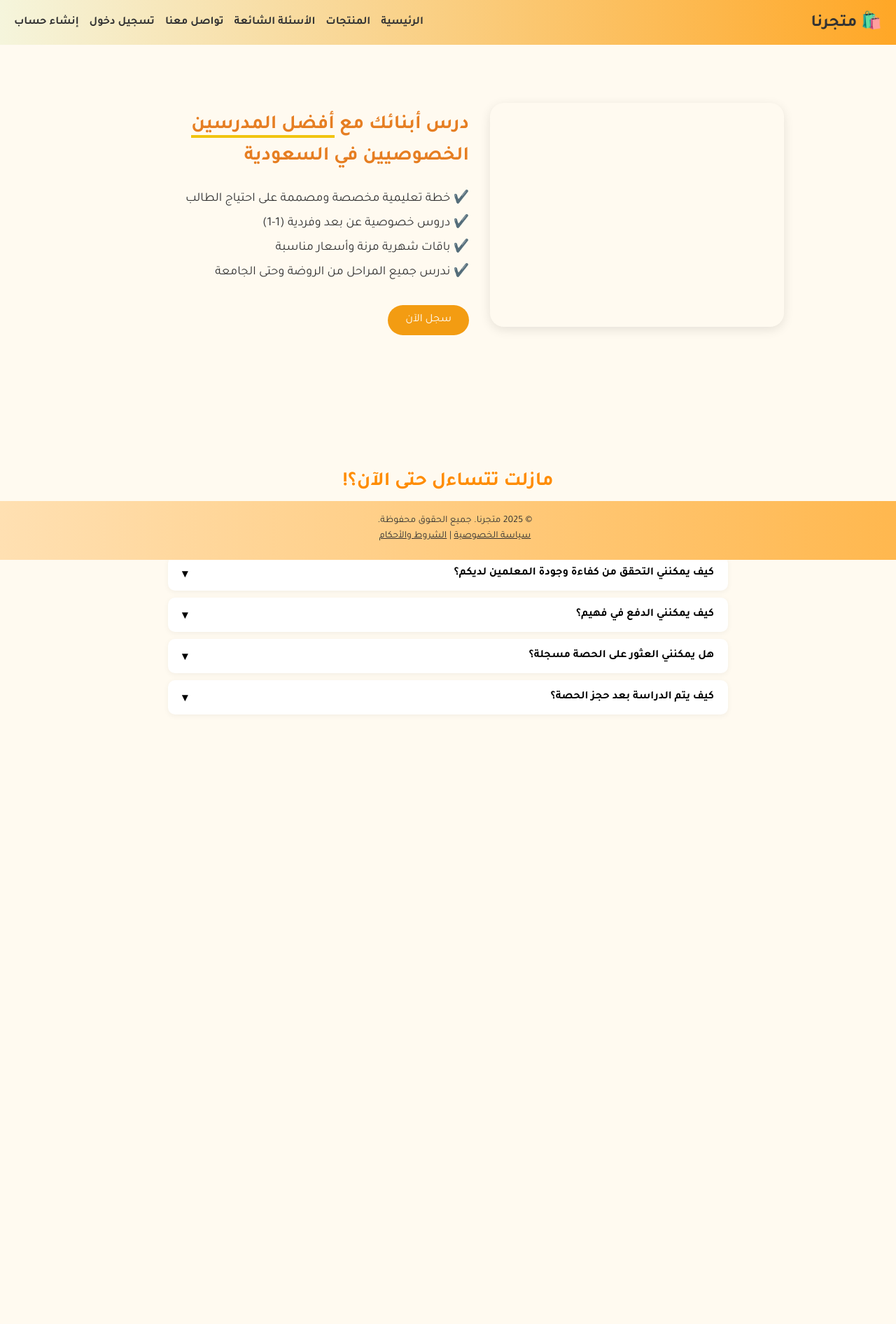
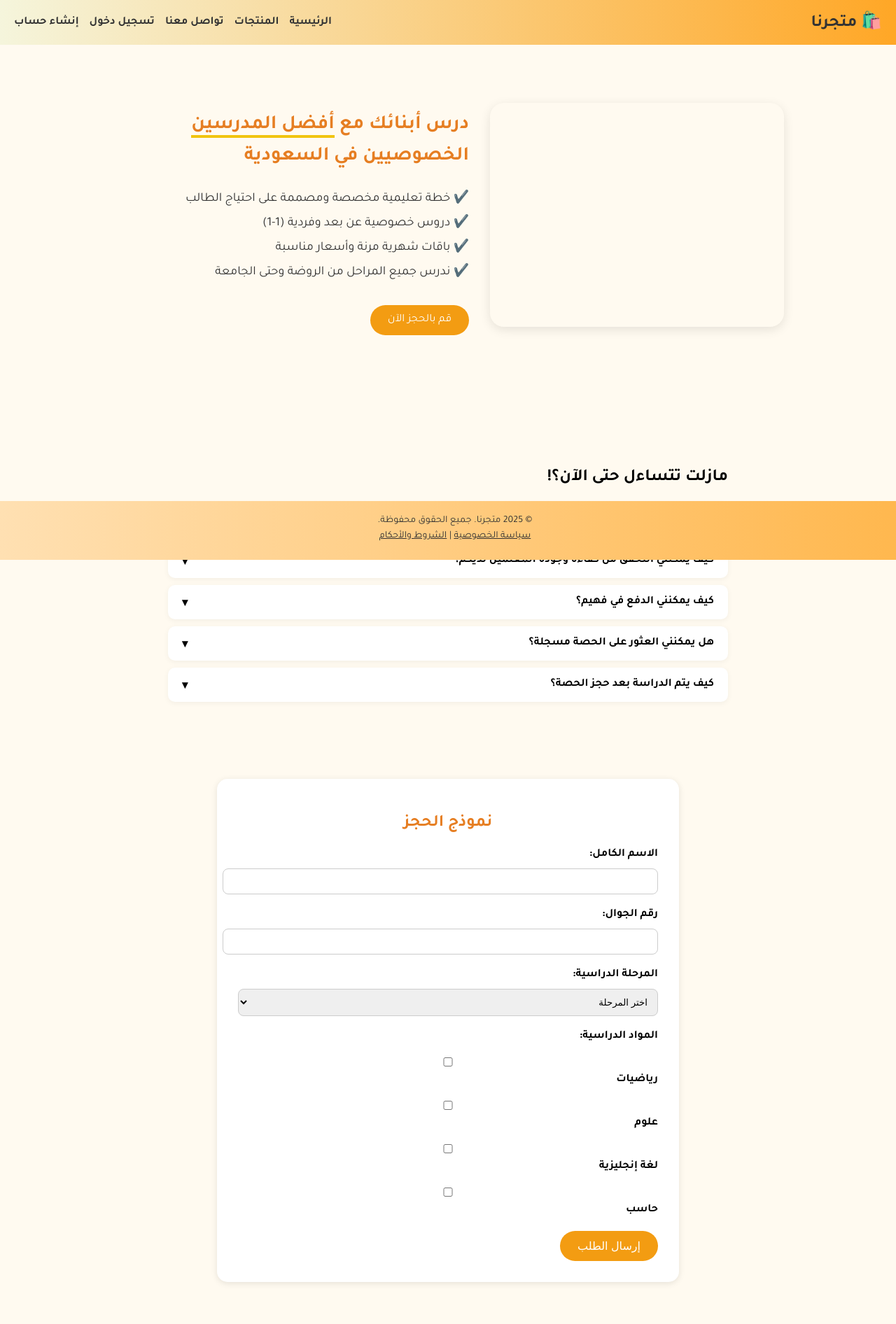
Before and after one commit to Dana1417/store_project, a Django app: page / in a window 1280 px wide. Shown: the whole page at 70% size. Before the commit the page ends 1021 px from the top, so only its background shows below. Run offline with Django 4.2, Linux system fonts and the light colour scheme; some libraries are stand-ins or nearby versions.

Commit message:
تعديل الهوم مع اضافة سجل الان

```diff
--- a/core/urls.py
+++ b/core/urls.py
@@ -1,5 +1,3 @@
-# /Users/hlm../store_project/core/urls.py
-
 from django.urls import path
 from .views import (
     home,
@@ -8,19 +6,19 @@ from .views import (
     register_view,
     login_view,
     contact,
-    privacy_view,     # ✅ تمت إضافتها
-    terms_view        # ✅ تمت إضافتها
+    privacy_view,
+    terms_view,
+    book_lesson,   # ✅ مسار معالجة نموذج الحجز
 )
 
 urlpatterns = [
-    path('', home, name='home'),                     # الرئيسية
-    path('header/', header, name='header'),          # الهيدر
-    path('footer/', footer, name='footer'),          # الفوتر
-    path('register/', register_view, name='register'),  # إنشاء حساب
-    path('login/', login_view, name='login'),           # تسجيل دخول
-    path('contact/', contact, name='contact'),          # تواصل معنا
-
-    # ✅ صفحات جديدة
-    path('privacy/', privacy_view, name='privacy'),     # سياسة الخصوصية
-    path('terms/', terms_view, name='terms'),           # الشروط والأحكام
+    path('', home, name='home'),                          # الصفحة الرئيسية
+    path('header/', header, name='header'),               # الهيدر
+    path('footer/', footer, name='footer'),               # الفوتر
+    path('register/', register_view, name='register'),    # إنشاء حساب
+    path('login/', login_view, name='login'),             # تسجيل الدخول
+    path('contact/', contact, name='contact'),            # تواصل معنا
+    path('privacy/', privacy_view, name='privacy'),       # سياسة الخصوصية
+    path('terms/', terms_view, name='terms'),             # الشروط والأحكام
+    path('book/', book_lesson, name='book_lesson'),       # ✅ معالجة نموذج "احجز الآن"
 ]
--- a/core/views.py
+++ b/core/views.py
@@ -3,21 +3,25 @@ from django.contrib.auth import login, authenticate
 from django.contrib.auth.forms import AuthenticationForm
 from django.contrib import messages
 
-from .forms import CustomUserCreationForm  # ✅ استيراد النموذج المخصص
-from store.models import Product  # ← استيراد المنتجات من قاعدة البيانات
+from .forms import CustomUserCreationForm  # ← نموذج إنشاء مستخدم
+from store.models import Product  # ← عرض المنتجات في الرئيسية
+
 
 # ✅ الصفحة الرئيسية
 def home(request):
     products = Product.objects.filter(available=True).order_by('-created_at')
     return render(request, 'home.html', {'products': products})
 
+
 # ✅ الهيدر
 def header(request):
     return render(request, 'header.html')
 
+
 # ✅ الفوتر
 def footer(request):
     return render(request, 'footer.html')
+
 
 # ✅ صفحة إنشاء حساب
 def register_view(request):
@@ -27,10 +31,11 @@ def register_view(request):
             user = form.save()
             login(request, user)
             messages.success(request, "🎉 تم إنشاء الحساب بنجاح، مرحبًا بك!")
-            return redirect('home')  # ← يمكنك تغييره لاحقًا لصفحة "شكرًا" إن أردت
+            return redirect('home')
     else:
         form = CustomUserCreationForm()
     return render(request, 'core/register.html', {'form': form})
+
 
 # ✅ صفحة تسجيل الدخول
 def login_view(request):
@@ -49,14 +54,33 @@ def login_view(request):
         form = AuthenticationForm()
     return render(request, 'core/login.html', {'form': form})
 
+
 # ✅ صفحة تواصل معنا
 def contact(request):
     return render(request, 'core/contact.html')
+
 
 # ✅ صفحة سياسة الخصوصية
 def privacy_view(request):
     return render(request, 'core/privacy.html')
 
+
 # ✅ صفحة الشروط والأحكام
 def terms_view(request):
     return render(request, 'core/terms.html')
+
+
+# ✅ معالجة نموذج "قم بالحجز الآن"
+def book_lesson(request):
+    if request.method == "POST":
+        name = request.POST.get("name")
+        phone = request.POST.get("phone")
+        grade = request.POST.get("grade")
+        subjects = request.POST.get("subjects")
+
+        # ✅ إذا أردت تخزين البيانات في قاعدة البيانات يمكنك إنشاء Model لذلك
+
+        messages.success(request, "✅ تم إرسال طلب الحجز بنجاح! سنتواصل معك قريبًا.")
+        return redirect('home')
+
+    return redirect('home')  # ← لو أحد فتح الرابط مباشرة
--- a/templates/header.html
+++ b/templates/header.html
@@ -10,12 +10,11 @@
 
     <!-- روابط التنقل -->
     <nav id="main-nav" style="display: flex; flex-wrap: wrap; gap: 15px; align-items: center;">
-      <a href="home.html" style="text-decoration: none; color: #333; font-weight: bold;">الرئيسية</a>
-      <a href="store.html" style="text-decoration: none; color: #333; font-weight: bold;">المنتجات</a>
-      <a href="faq.html" style="text-decoration: none; color: #333; font-weight: bold;">الأسئلة الشائعة</a> <!-- ✅ تمت الإضافة -->
-      <a href="contact.html" style="text-decoration: none; color: #333; font-weight: bold;">تواصل معنا</a>
-      <a href="login.html" style="text-decoration: none; color: #333; font-weight: bold;">تسجيل دخول</a>
-      <a href="register.html" style="text-decoration: none; color: #333; font-weight: bold;">إنشاء حساب</a>
+      <a href="{% url 'home' %}" style="text-decoration: none; color: #333; font-weight: bold;">الرئيسية</a>
+      <a href="{% url 'product_list' %}" style="text-decoration: none; color: #333; font-weight: bold;">المنتجات</a> <!-- ✅ تم تصحيح الرابط -->
+      <a href="{% url 'contact' %}" style="text-decoration: none; color: #333; font-weight: bold;">تواصل معنا</a>
+      <a href="{% url 'login' %}" style="text-decoration: none; color: #333; font-weight: bold;">تسجيل دخول</a>
+      <a href="{% url 'register' %}" style="text-decoration: none; color: #333; font-weight: bold;">إنشاء حساب</a>
     </nav>
   </div>
 
--- a/templates/home.html
+++ b/templates/home.html
@@ -6,6 +6,7 @@
   <meta name="viewport" content="width=device-width, initial-scale=1.0" />
   <title>الرئيسية - متجرنا</title>
   <link href="https://fonts.googleapis.com/css2?family=Tajawal:wght@400;700&display=swap" rel="stylesheet">
+  <script src="https://www.google.com/recaptcha/api.js" async defer></script>
   <style>
     body {
       font-family: 'Tajawal', sans-serif;
@@ -20,7 +21,6 @@
       justify-content: center;
       align-items: center;
       padding: 50px 20px;
-      background-color: #fffaf0;
     }
 
     .slider {
@@ -46,15 +46,15 @@
     }
 
     @keyframes slide {
-      0%   { transform: translateX(0%);   }
-      20%  { transform: translateX(0%);   }
-      25%  { transform: translateX(-100%);}
-      45%  { transform: translateX(-100%);}
-      50%  { transform: translateX(-200%);}
-      70%  { transform: translateX(-200%);}
-      75%  { transform: translateX(-300%);}
-      95%  { transform: translateX(-300%);}
-      100% { transform: translateX(0%);   }
+      0% { transform: translateX(0%); }
+      20% { transform: translateX(0%); }
+      25% { transform: translateX(-100%); }
+      45% { transform: translateX(-100%); }
+      50% { transform: translateX(-200%); }
+      70% { transform: translateX(-200%); }
+      75% { transform: translateX(-300%); }
+      95% { transform: translateX(-300%); }
+      100% { transform: translateX(0%); }
     }
 
     .hero-text {
@@ -110,28 +110,10 @@
       transform: scale(1.05);
     }
 
-    @media (max-width: 768px) {
-      .hero-container {
-        flex-direction: column;
-        text-align: center;
-      }
-      .hero-text {
-        max-width: 100%;
-      }
-    }
-
-    /* ✅ تنسيقات قسم الأسئلة الشائعة */
     .faq-section {
       max-width: 800px;
       margin: 60px auto;
       padding: 40px 20px;
-    }
-
-    .faq-section h2 {
-      text-align: center;
-      color: #ff8c00;
-      font-size: 28px;
-      margin-bottom: 30px;
     }
 
     .faq-item {
@@ -144,15 +126,14 @@
     .faq-question {
       padding: 15px 20px;
       cursor: pointer;
+      font-weight: bold;
       position: relative;
-      font-weight: bold;
     }
 
     .faq-question::after {
       content: "▾";
       position: absolute;
       left: 20px;
-      font-size: 16px;
       transition: transform 0.3s;
     }
 
@@ -164,11 +145,56 @@
       padding: 0 20px 15px;
       display: none;
       color: #333;
-      line-height: 1.6;
     }
 
     .faq-item.open .faq-answer {
       display: block;
+    }
+
+    /* ✅ نموذج الحجز */
+    #booking-form {
+      max-width: 600px;
+      margin: 60px auto;
+      background: #fff;
+      padding: 30px;
+      border-radius: 15px;
+      box-shadow: 0 2px 10px rgba(0,0,0,0.1);
+    }
+
+    #booking-form input,
+    #booking-form select {
+      width: 100%;
+      padding: 10px;
+      margin: 10px 0;
+      border: 1px solid #ccc;
+      border-radius: 8px;
+    }
+
+    #booking-form label {
+      font-weight: bold;
+      display: block;
+      margin-top: 10px;
+    }
+
+    #booking-form button {
+      background-color: #f39c12;
+      color: white;
+      border: none;
+      padding: 12px 25px;
+      border-radius: 30px;
+      font-size: 16px;
+      cursor: pointer;
+      margin-top: 20px;
+    }
+
+    @media (max-width: 768px) {
+      .hero-container {
+        flex-direction: column;
+        text-align: center;
+      }
+      .hero-text {
+        max-width: 100%;
+      }
     }
   </style>
 </head>
@@ -197,7 +223,7 @@
         <li>باقات شهرية مرنة وأسعار مناسبة</li>
         <li>ندرس جميع المراحل من الروضة وحتى الجامعة</li>
       </ul>
-      <a href="{% url 'register' %}" class="btn-primary">سجل الآن</a>
+      <a href="#booking-form" class="btn-primary">قم بالحجز الآن</a>
     </div>
   </section>
 
@@ -231,10 +257,43 @@
     </div>
   </section>
 
-  <!-- ✅ جافاسكربت لتفعيل الأسئلة -->
+  <!-- ✅ نموذج الحجز -->
+  <section id="booking-form">
+    <h2 style="text-align: center; color: #e67e22;">نموذج الحجز</h2>
+    <form method="post" action="{% url 'book_lesson' %}">
+      {% csrf_token %}
+      <label>الاسم الكامل:</label>
+      <input type="text" name="name" required>
+
+      <label>رقم الجوال:</label>
+      <input type="tel" name="phone" required>
+
+      <label>المرحلة الدراسية:</label>
+      <select name="grade" required>
+        <option value="">اختر المرحلة</option>
+        <option value="ابتدائي">ابتدائي</option>
+        <option value="متوسط">متوسط</option>
+        <option value="ثانوي">ثانوي</option>
+        <option value="جامعي">جامعي</option>
+      </select>
+
+      <label>المواد الدراسية:</label>
+      <label><input type="checkbox" name="subjects" value="رياضيات"> رياضيات</label>
+      <label><input type="checkbox" name="subjects" value="علوم"> علوم</label>
+      <label><input type="checkbox" name="subjects" value="لغة إنجليزية"> لغة إنجليزية</label>
+      <label><input type="checkbox" name="subjects" value="حاسب"> حاسب</label>
+
+      <!-- Google reCAPTCHA -->
+      <div class="g-recaptcha" data-sitekey="ضع_مفتاح_site_key_هنا"></div>
+
+      <button type="submit">إرسال الطلب</button>
+    </form>
+  </section>
+
   <script>
+    // تفعيل الأسئلة الشائعة
     document.addEventListener("DOMContentLoaded", function () {
-      document.querySelectorAll(".faq-question").forEach((el) => {
+      document.querySelectorAll(".faq-question").forEach(el => {
         el.addEventListener("click", () => {
           el.parentElement.classList.toggle("open");
         });
```
